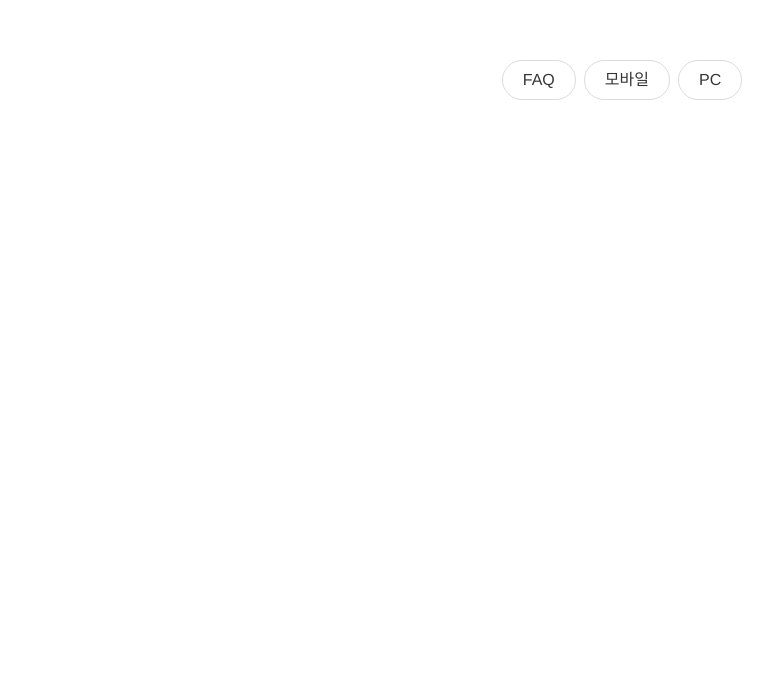
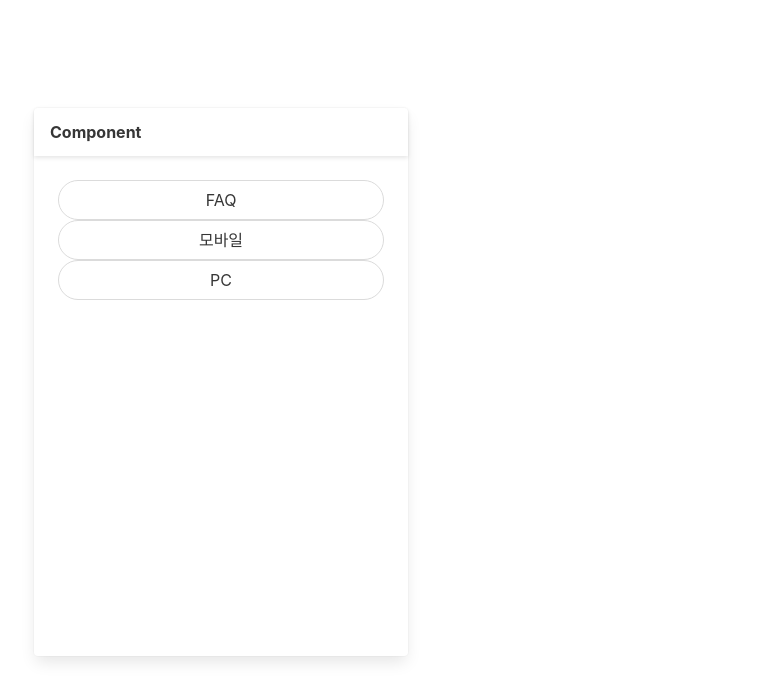
Before and after one commit to chimimode/vue-chat-sample, a Vue app in the folder vue-chat-sample/: page / in a window 1280 px wide. Shown: the top 700 px of the page, without its empty margins (14-787 px from the left). Built offline with nearby package versions, Linux system fonts and the light colour scheme.

Commit message:
fix typo

```diff
--- a/vue-chat-sample/src/components/Chat.vue
+++ b/vue-chat-sample/src/components/Chat.vue
@@ -60,7 +60,6 @@
     data() {
       return {
         socketId: '',
-        questions: {},
         talk: [],
         messageList: [],
         message: '',
--- a/vue-chat-sample/src/components/List.vue
+++ b/vue-chat-sample/src/components/List.vue
@@ -1,7 +1,25 @@
 <template>
-  <router-link to="/chat?type=faq" class="button is-rounded">FAQ</router-link>
-  <router-link to="/chat?type=mobile" class="button is-rounded">모바일</router-link>
-  <router-link to="/chat?type=pc" class="button is-rounded">PC</router-link>
+  <body>
+    <section class="section">
+      <div class="container">
+        <div class="card">
+          <header class="card-header">
+            <p class="card-header-title">Component</p>
+          </header>
+
+          <div id="chat" class="card-content">
+            <div class="content">
+              <div class="">
+                <router-link to="/chat?type=faq" class="button is-fullwidth is-rounded">FAQ</router-link>
+                <router-link to="/chat?type=mobile" class="button is-fullwidth is-rounded">모바일</router-link>
+                <router-link to="/chat?type=pc" class="button is-fullwidth is-rounded">PC</router-link>
+              </div>
+            </div>
+          </div>
+        </div>
+      </div>
+    </section>
+  </body>
 </template>
 
 <script>
```
